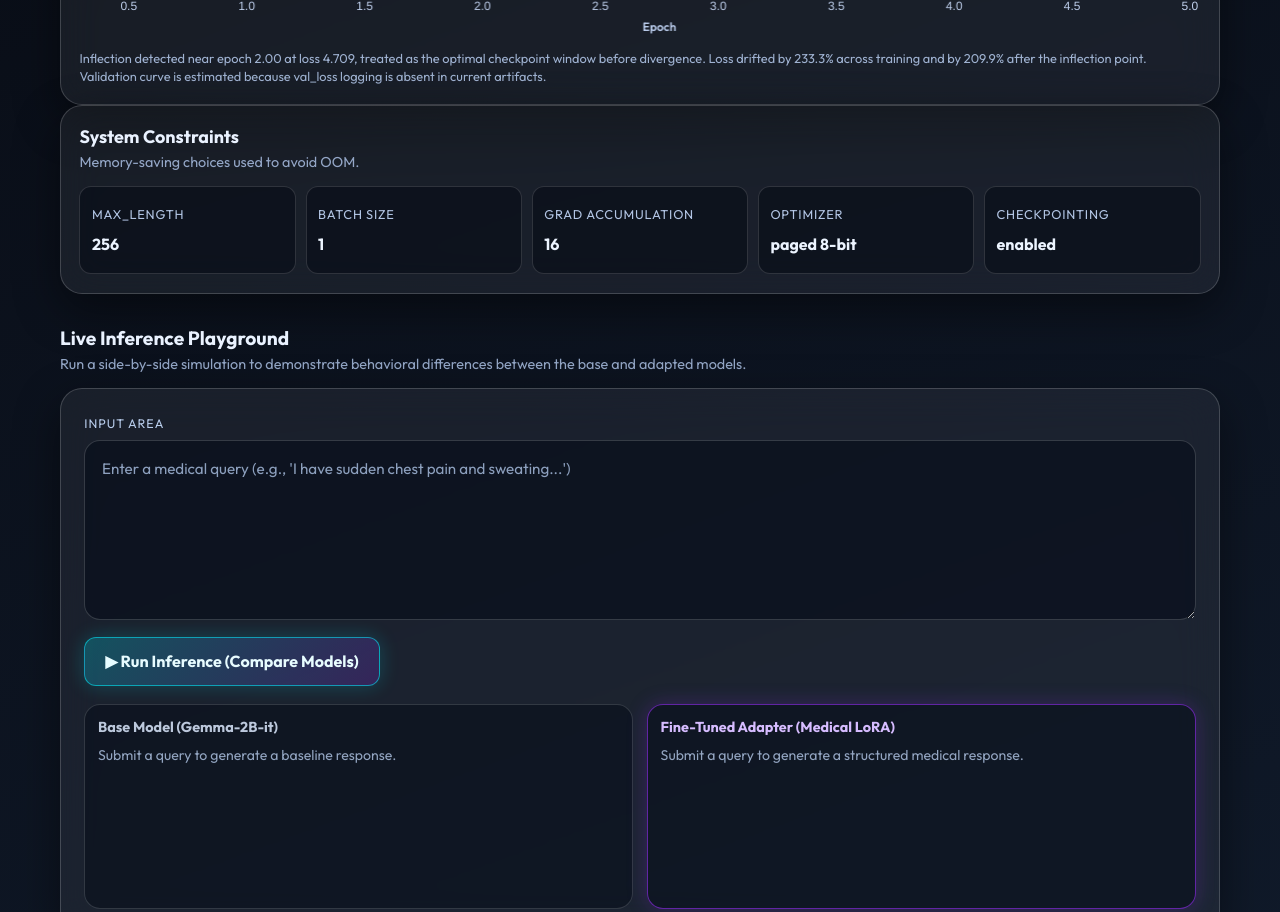
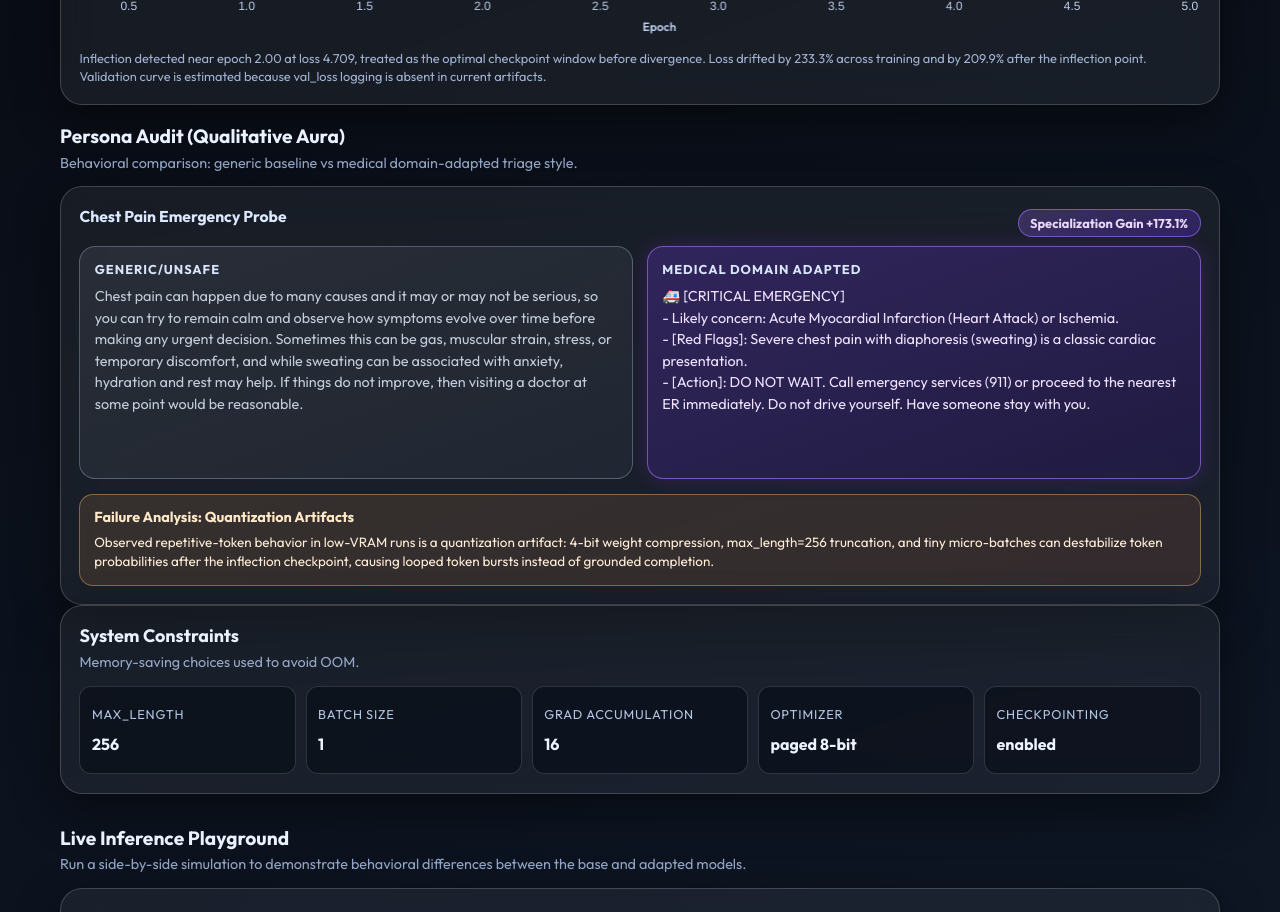
Before and after one commit to asadahmad23cse/aidevop, a plain HTML site: page dashboard/index.html in a window 1280 px wide. Shown: the part 1600-2512 px from the top of the page. Drawn offline with nearby package versions, Linux system fonts and the light colour scheme.

Commit message:
Add persona audit section with quantization artifact analysis

```diff
--- a/dashboard/app.js
+++ b/dashboard/app.js
@@ -244,7 +244,7 @@ function renderEvalChart(data) {
           borderRadius: 9,
         },
         {
-          label: "Fine-Tuned Gemma",
+          label: "Domain-Adapted Gemma",
           data: [data.fine_tuned_model.rouge_l, data.fine_tuned_model.bleu, data.fine_tuned_model.bertscore_f1],
           backgroundColor: "rgba(138, 43, 226, 0.74)",
           borderColor: "rgba(138, 43, 226, 1)",
@@ -639,7 +639,7 @@ function renderImpactRadarChart(evalData, structural) {
           borderWidth: 2,
         },
         {
-          label: "Fine-Tuned Gemma",
+          label: "Domain-Adapted Gemma",
           data: tunedData,
           backgroundColor: "rgba(138, 43, 226, 0.2)",
           borderColor: "rgba(138, 43, 226, 1)",
@@ -697,7 +697,7 @@ function renderImpactNarrative(evalData, structural) {
 
   body.innerHTML = [
     `Lexical overlap dropped under 4GB constraints: BLEU ${format(bleuChange, 1)}% and ROUGE-L ${format(rougeChange, 1)}% vs base.`,
-    `Structural adherence (persona proxy) improved by ${format(personaChange, 1)}%, with stronger instruction-following and response formatting signals.`,
+    `Structural adherence (persona proxy) improved by ${format(personaChange, 1)}%, with stronger instruction-following and medical-formatting signals.`,
     "Interpretation: aggressive truncation (max_length=256) hurt recall-heavy overlap metrics, while task style alignment remained learnable.",
   ].join(" ");
 
@@ -705,6 +705,29 @@ function renderImpactNarrative(evalData, structural) {
   if (note) {
     note.textContent = `ROUGE/BLEU/BERTScore from eval report; BLEU shown as x10 for radar readability. Proxy axes are computed from controlled medical and out-of-domain probe responses. Persona score: Base ${format(structural.base.persona_score, 1)} vs FT ${format(structural.tuned.persona_score, 1)}.`;
   }
+}
+
+function renderPersonaAudit(structural) {
+  const baseNode = document.getElementById("personaBaseSnippet");
+  const tunedNode = document.getElementById("personaTunedSnippet");
+  const badgeNode = document.getElementById("specializationGainBadge");
+  const footerNode = document.getElementById("quantizationFooter");
+  if (!baseNode || !tunedNode || !badgeNode || !footerNode) return;
+
+  const sample = pickInferenceByRegex("I have sudden chest pain and sweating");
+  const tunedWithIcon = sample.tuned.replace("[CRITICAL EMERGENCY]", "🚑 [CRITICAL EMERGENCY]");
+
+  baseNode.textContent = sample.base;
+  tunedNode.textContent = tunedWithIcon;
+
+  const specializationGain = Math.max(
+    0,
+    percentDelta(structural.base.persona_score, structural.tuned.persona_score),
+  );
+  badgeNode.textContent = `Specialization Gain +${format(specializationGain, 1)}%`;
+
+  footerNode.textContent =
+    "Observed repetitive-token behavior in low-VRAM runs is a quantization artifact: 4-bit weight compression, max_length=256 truncation, and tiny micro-batches can destabilize token probabilities after the inflection checkpoint, causing looped token bursts instead of grounded completion.";
 }
 
 function pickInferenceByRegex(query) {
@@ -827,4 +850,5 @@ function initInferencePlayground() {
   renderImpactNarrative(evalData, structural);
   renderTrainingDynamicsChart(training);
   renderTrainingNarrative(training);
+  renderPersonaAudit(structural);
 })();
--- a/dashboard/index.html
+++ b/dashboard/index.html
@@ -21,6 +21,7 @@
         <a href="#overview">Overview</a>
         <a href="#metrics">Metrics</a>
         <a href="#dynamics">Dynamics</a>
+        <a href="#persona">Persona</a>
         <a href="#system">System</a>
         <a href="#playground">Playground</a>
       </nav>
@@ -98,6 +99,34 @@
       </article>
     </section>
 
+    <section id="persona" class="persona-section reveal" data-delay="610">
+      <h2 class="section-title">Persona Audit (Qualitative Aura)</h2>
+      <p class="section-sub">Behavioral comparison: generic baseline vs medical domain-adapted triage style.</p>
+      <article class="panel glass persona-panel">
+        <div class="persona-header">
+          <h3 class="widget-title">Chest Pain Emergency Probe</h3>
+          <span id="specializationGainBadge" class="specialization-badge">Specialization Gain +0.0%</span>
+        </div>
+
+        <div class="persona-grid">
+          <article class="persona-card persona-generic">
+            <p class="persona-label">Generic/Unsafe</p>
+            <pre id="personaBaseSnippet" class="persona-copy"></pre>
+          </article>
+
+          <article class="persona-card persona-adapted">
+            <p class="persona-label">Medical Domain Adapted</p>
+            <pre id="personaTunedSnippet" class="persona-copy"></pre>
+          </article>
+        </div>
+
+        <footer class="failure-footer">
+          <h4>Failure Analysis: Quantization Artifacts</h4>
+          <p id="quantizationFooter"></p>
+        </footer>
+      </article>
+    </section>
+
     <section id="system" class="constraints-section reveal" data-delay="620">
       <article class="panel glass constraints-panel">
         <h2>System Constraints</h2>
@@ -139,7 +168,7 @@
           </article>
 
           <article class="output-panel tuned-output-panel">
-            <h3>Fine-Tuned Adapter (Medical LoRA)</h3>
+            <h3>Domain-Adapted Adapter (Medical LoRA)</h3>
             <div id="tunedOutput" class="output-content">
               <p class="placeholder-copy">Submit a query to generate a structured medical response.</p>
             </div>
--- a/dashboard/styles.css
+++ b/dashboard/styles.css
@@ -234,6 +234,10 @@ main {
   margin-top: 1.2rem;
 }
 
+.persona-section {
+  margin-top: 1.2rem;
+}
+
 .section-title {
   margin: 0;
   font-size: 1.2rem;
@@ -385,6 +389,103 @@ main {
   margin: 0.55rem 0 0;
   color: #fff1d2;
   font-size: 0.9rem;
+  line-height: 1.45;
+}
+
+.persona-panel {
+  padding: 1.15rem;
+}
+
+.persona-header {
+  display: flex;
+  align-items: center;
+  justify-content: space-between;
+  gap: 0.8rem;
+  flex-wrap: wrap;
+}
+
+.specialization-badge {
+  display: inline-flex;
+  align-items: center;
+  justify-content: center;
+  padding: 0.34rem 0.72rem;
+  border-radius: 999px;
+  border: 1px solid rgba(160, 112, 255, 0.62);
+  background: linear-gradient(135deg, rgba(160, 112, 255, 0.24), rgba(95, 45, 210, 0.32));
+  color: #ecd8ff;
+  font-size: 0.8rem;
+  font-weight: 700;
+}
+
+.persona-grid {
+  margin-top: 0.35rem;
+  display: grid;
+  grid-template-columns: repeat(2, minmax(0, 1fr));
+  gap: 0.85rem;
+}
+
+.persona-card {
+  border-radius: 16px;
+  padding: 0.9rem;
+  border: 1px solid rgba(255, 255, 255, 0.16);
+}
+
+.persona-generic {
+  background: linear-gradient(160deg, rgba(160, 170, 188, 0.12), rgba(97, 109, 130, 0.1));
+  border-color: rgba(175, 188, 212, 0.36);
+}
+
+.persona-adapted {
+  background: linear-gradient(160deg, rgba(115, 62, 230, 0.28), rgba(44, 17, 110, 0.32));
+  border-color: rgba(174, 125, 255, 0.58);
+  box-shadow: 0 0 20px rgba(138, 43, 226, 0.24);
+}
+
+.persona-label {
+  margin: 0;
+  color: #d8e5fa;
+  font-size: 0.8rem;
+  text-transform: uppercase;
+  letter-spacing: 0.08em;
+  font-weight: 700;
+}
+
+.persona-copy {
+  margin: 0.55rem 0 0;
+  white-space: pre-wrap;
+  font-family: "Outfit", "Inter", sans-serif;
+  color: #dbe7fb;
+  font-size: 0.9rem;
+  line-height: 1.5;
+  min-height: 178px;
+}
+
+.persona-generic .persona-copy {
+  color: #c3ccda;
+}
+
+.persona-adapted .persona-copy {
+  color: #f0e3ff;
+}
+
+.failure-footer {
+  margin-top: 0.9rem;
+  border-radius: 14px;
+  border: 1px solid rgba(255, 188, 102, 0.42);
+  background: linear-gradient(160deg, rgba(255, 176, 85, 0.12), rgba(255, 129, 56, 0.11));
+  padding: 0.82rem 0.86rem;
+}
+
+.failure-footer h4 {
+  margin: 0;
+  color: #ffe8c7;
+  font-size: 0.9rem;
+}
+
+.failure-footer p {
+  margin: 0.42rem 0 0;
+  color: #ffeed7;
+  font-size: 0.84rem;
   line-height: 1.45;
 }
 
@@ -608,7 +709,8 @@ main {
   }
 
   .analytics-grid,
-  .output-grid {
+  .output-grid,
+  .persona-grid {
     grid-template-columns: 1fr;
   }
 
```
